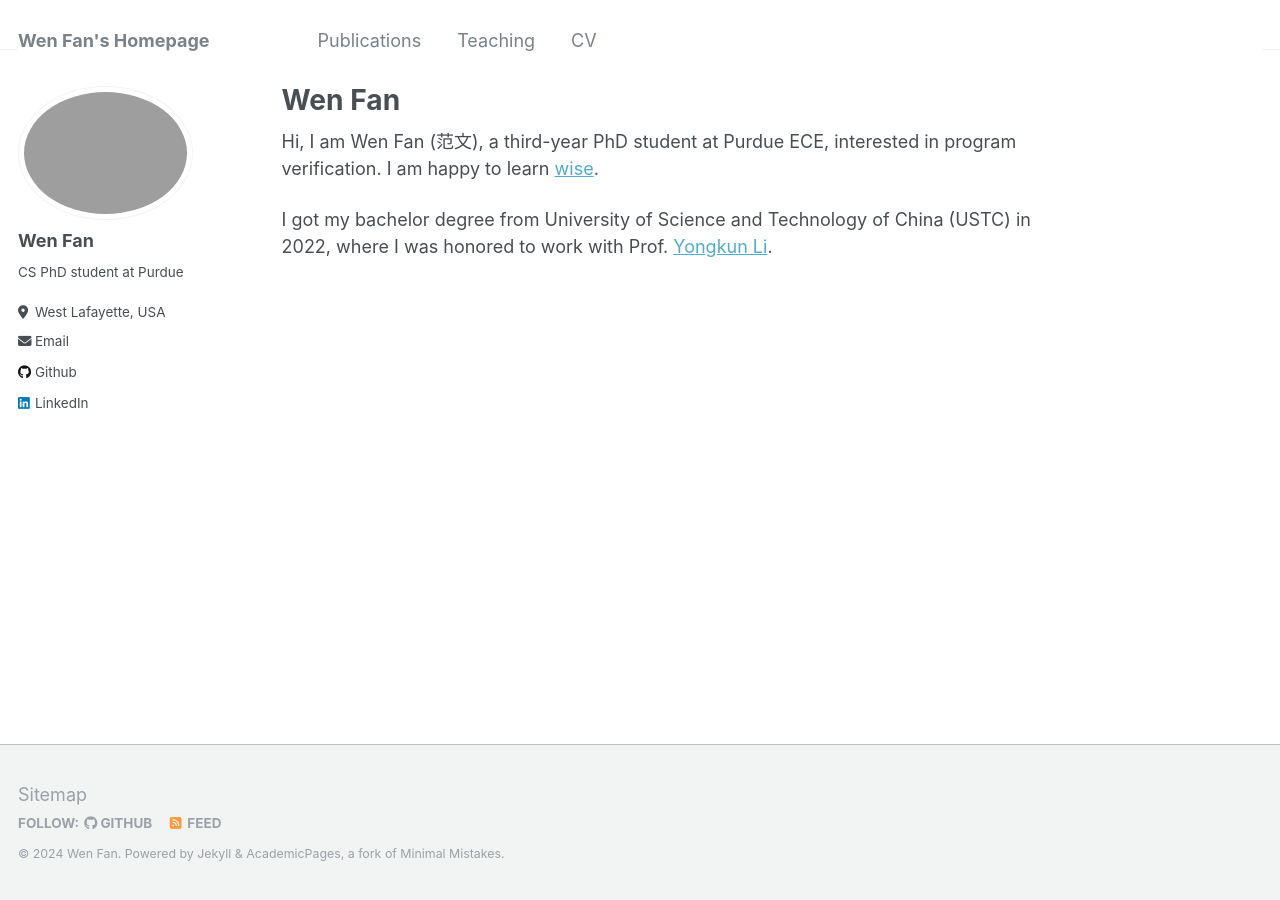
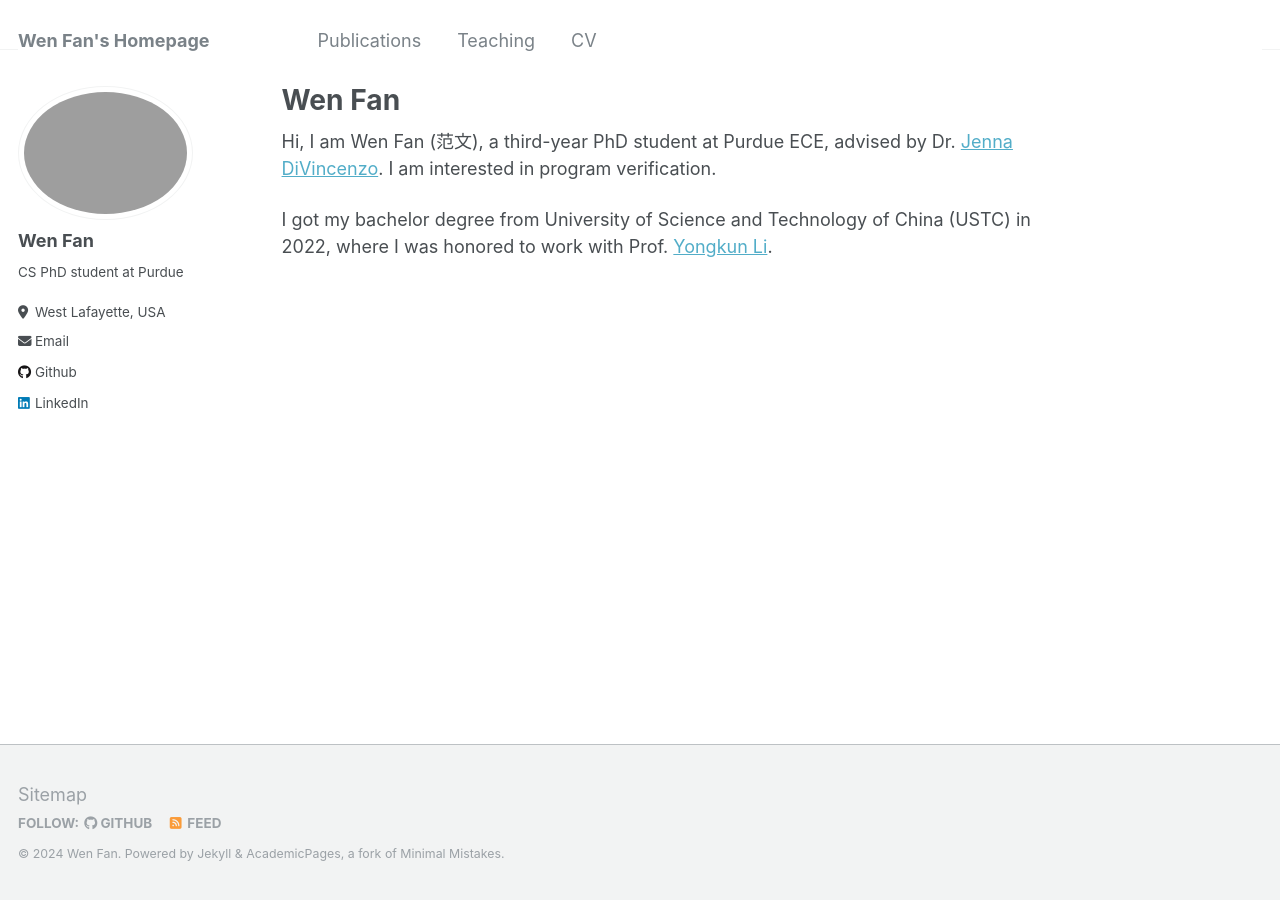
Before and after one commit to fanweneddie/fanweneddie.github.io, a Jekyll site: the page built from _pages/about.md, in a window 1280 px wide. Built offline with Jekyll 4.4.1, drawn with Linux system fonts in a browser that asks for light colours.

Commit message:
make it normal

```diff
--- a/_pages/about.md
+++ b/_pages/about.md
@@ -7,6 +7,6 @@ redirect_from:
   - /about.html
 ---
 
-Hi, I am Wen Fan (范文), a third-year PhD student at Purdue ECE, interested in program verification. I am happy to learn [wise](https://jennalwise.github.io/).
+Hi, I am Wen Fan (范文), a third-year PhD student at Purdue ECE, advised by Dr. [Jenna DiVincenzo](https://jennalwise.github.io/). I am interested in program verification.
 
 I got my bachelor degree from University of Science and Technology of China (USTC) in 2022, where I was honored to work with Prof. [Yongkun Li](http://staff.ustc.edu.cn/~ykli/).
```
